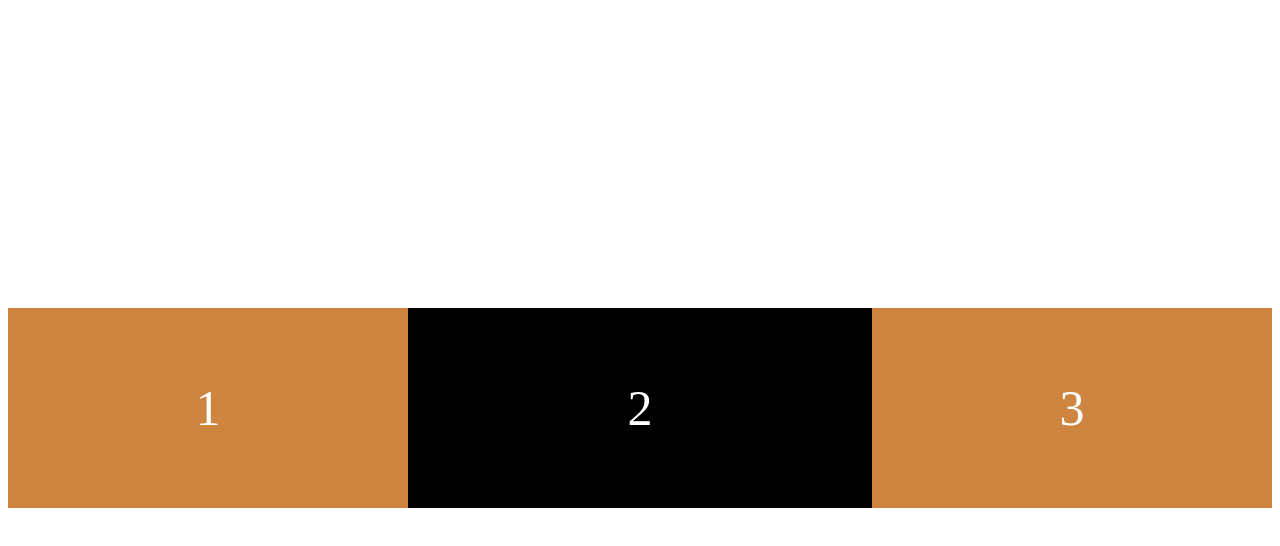
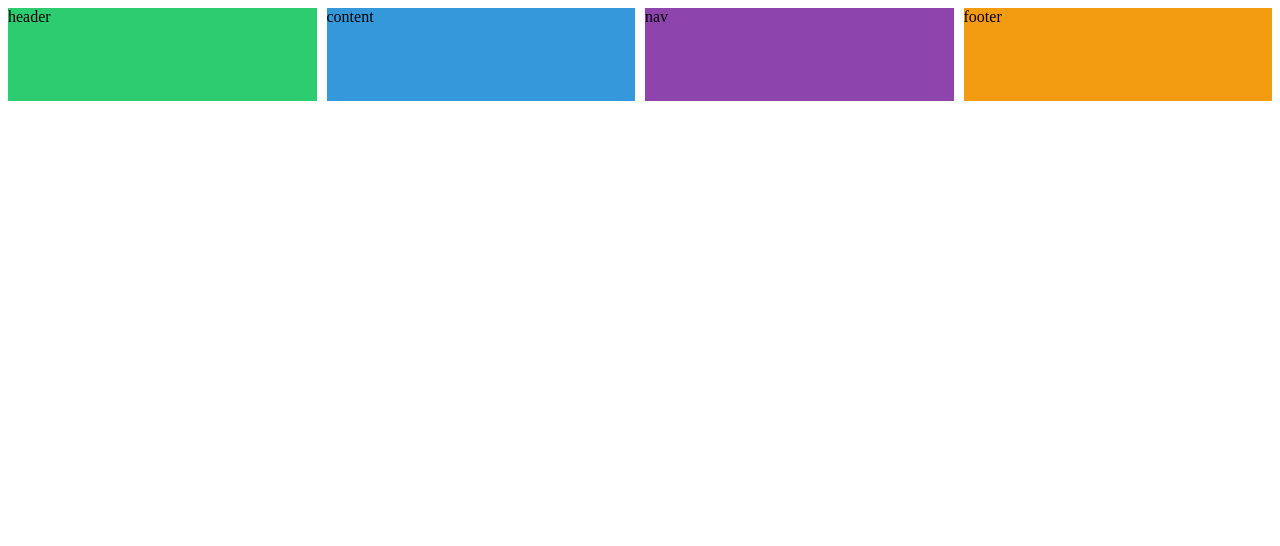
Before and after one commit to DrCode92/scss-masterclass, a plain HTML site: page index.html in a window 1280 px wide. Drawn offline with Linux system fonts and the light colour scheme.

Commit message:
20210515

```diff
--- a/index.html
+++ b/index.html
@@ -8,10 +8,11 @@
     <title>(S)CSS Master Class</title>
   </head>
   <body>
-    <div class="father">
-      <div class="child">1</div>
-      <div class="child">2</div>
-      <div class="child">3</div>
+    <div class="grid">
+      <div class="header">header</div>
+      <div class="content">content</div>
+      <div class="nav">nav</div>
+      <div class="footer">footer</div>
     </div>
   </body>
 </html>
--- a/styles.css
+++ b/styles.css
@@ -1,26 +1,23 @@
-.father {
-    display: flex;
-    justify-content: space-around; /** Main Axis */
-    height: 100vh;
-    align-items: center;
+.grid {
+    display: grid;
+    gap: 10px;
+    height: 50vh;
+    grid-template-columns: repeat(4, 1fr);
+    grid-template-rows: repeat(4, 1fr);
 }
 
-.child {
-    width: 400px;
-    height: 200px;
-    background: peru;
-    color: white;
-    font-size: 50px;
-    display: flex;
-    justify-content: center;
-    align-items: center;
+.header {
+    background-color: #2ecc71;
 }
-
-.child:nth-child(2) {
-    background: black;
-    flex-grow: 1;
+.content {
+    background-color: #3498db;
 }
-
+.nav {
+    background-color: #8e44ad;
+}
+.footer {
+    background-color: #f39c12;
+}
 
 /** inline-block 문제점  */
 /*
```
Also changed, not shown: README.md.
